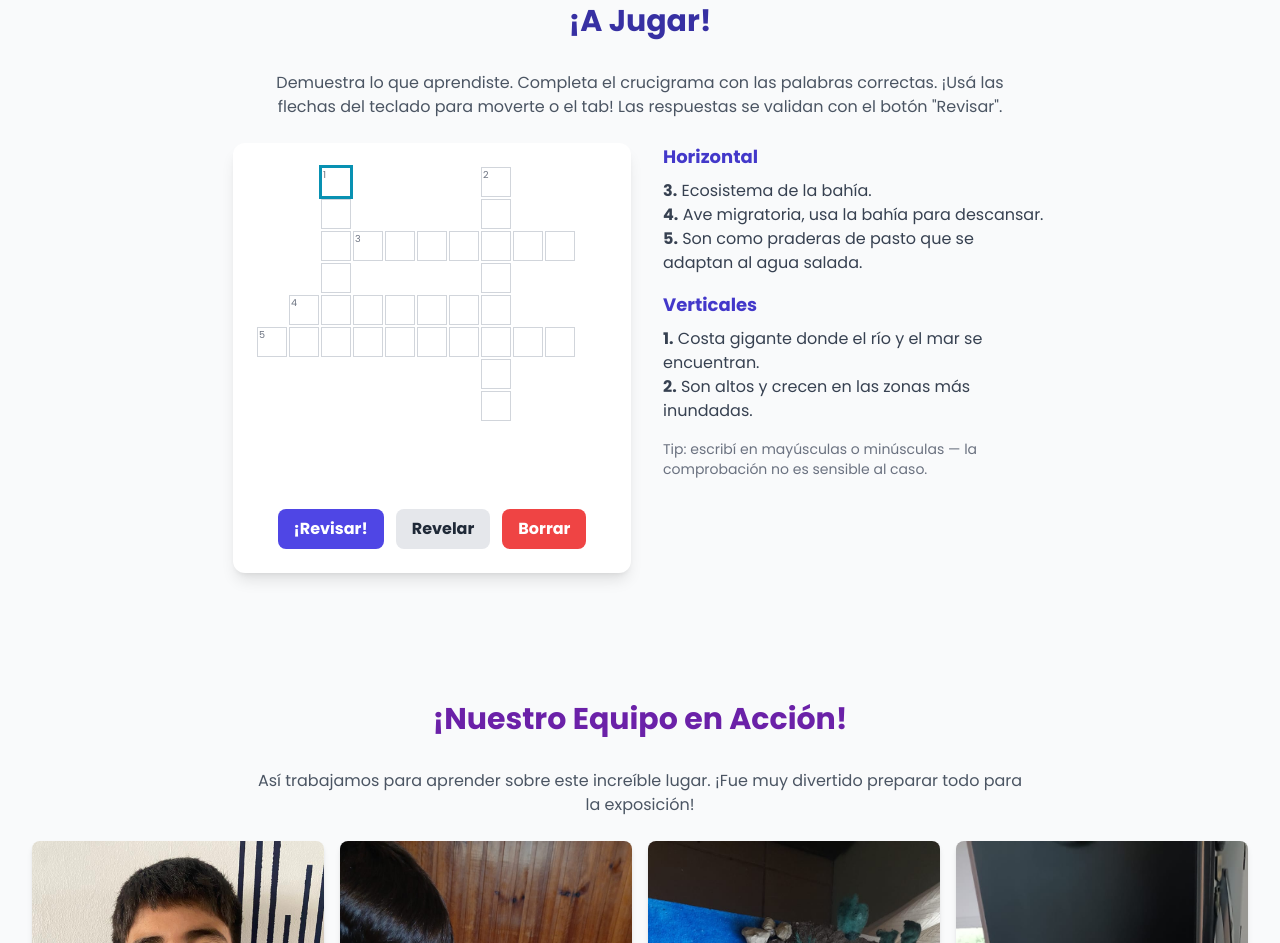
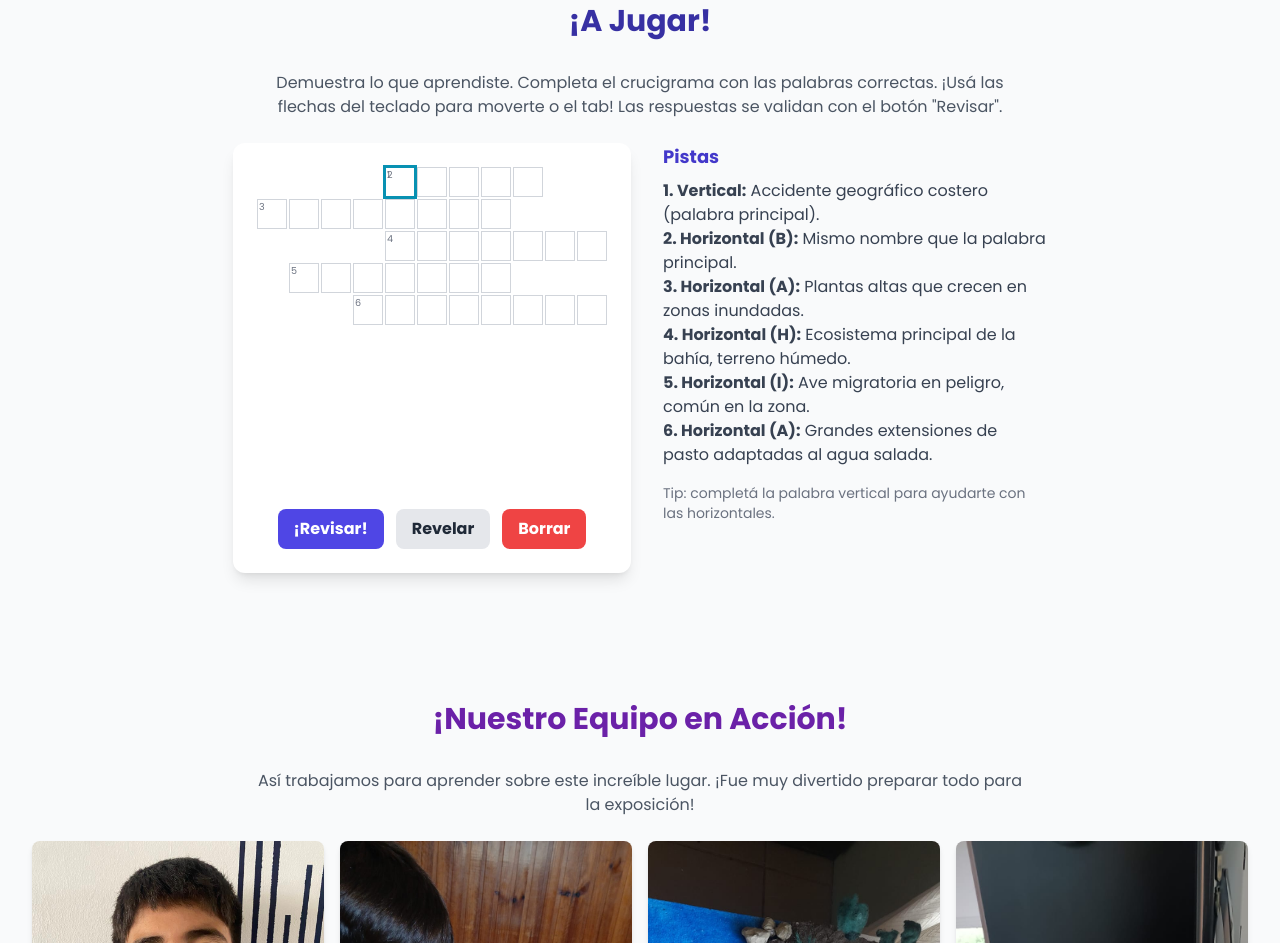
Before and after one commit to Bahia-Tech1/Bahia-Tech1.github.io, a plain HTML site: page index.html in a window 1280 px wide. Shown: the part 4050-4993 px from the top of the page. Drawn offline with nearby package versions, Linux system fonts and the light colour scheme.

Commit message:
Update index.html

```diff
--- a/index.html
+++ b/index.html
@@ -221,17 +221,15 @@
 
                 <div class="text-gray-700 max-w-sm">
                     <div class="mb-4">
-                        <h3 class="font-bold text-lg mb-2 text-indigo-700">Horizontal</h3>
-                        <p><span class="font-bold">3.</span> Ecosistema de la bahía.</p>
-                        <p><span class="font-bold">4.</span> Ave migratoria, usa la bahía para descansar.</p>
-                        <p><span class="font-bold">5.</span> Son como praderas de pasto que se adaptan al agua salada.</p>
+                        <h3 class="font-bold text-lg mb-2 text-indigo-700">Pistas</h3>
+                        <p><span class="font-bold">1. Vertical:</span> Accidente geográfico costero (palabra principal).</p>
+                        <p><span class="font-bold">2. Horizontal (B):</span> Mismo nombre que la palabra principal.</p>
+                        <p><span class="font-bold">3. Horizontal (A):</span> Plantas altas que crecen en zonas inundadas.</p>
+                        <p><span class="font-bold">4. Horizontal (H):</span> Ecosistema principal de la bahía, terreno húmedo.</p>
+                        <p><span class="font-bold">5. Horizontal (I):</span> Ave migratoria en peligro, común en la zona.</p>
+                        <p><span class="font-bold">6. Horizontal (A):</span> Grandes extensiones de pasto adaptadas al agua salada.</p>
                     </div>
-                    <div>
-                        <h3 class="font-bold text-lg mb-2 text-indigo-700">Verticales</h3>
-                        <p><span class="font-bold">1.</span> Costa gigante donde el río y el mar se encuentran.</p>
-                        <p><span class="font-bold">2.</span> Son altos y crecen en las zonas más inundadas.</p>
-                    </div>
-                    <p class="text-sm text-gray-500 mt-4">Tip: escribí en mayúsculas o minúsculas — la comprobación no es sensible al caso.</p>
+                    <p class="text-sm text-gray-500 mt-4">Tip: completá la palabra vertical para ayudarte con las horizontales.</p>
                 </div>
             </div>
         </section>
@@ -361,12 +359,16 @@
                 const gridRows = 10;
                 const gridCols = 11;
 
-                const words = [
-                    ['BAHIA',      0, 2, 'v', 1],
-                    ['JUNCALES',   0, 7, 'v', 2], // Posición corregida
-                    ['PANTANO',    2, 3, 'h', 3], // Palabra cambiada para que encaje
-                    ['GAVIOTA',    4, 1, 'h', 4],
-                    ['PASTIZALES', 5, 0, 'h', 5]
+              const words = [
+                    // La palabra central en formato de columna
+                    ['BAHIA',      0, 4, 'v', 1],
+
+                    // Las palabras horizontales que salen de cada letra de BAHIA
+                    ['BAHIA',      0, 4, 'h', 2], // Sale de la B
+                    ['JUNCALES',   1, 0, 'h', 3], // Sale de la A
+                    ['HUMEDAL',    2, 4, 'h', 4], // Sale de la H
+                    ['GAVIOTA',    3, 1, 'h', 5], // Sale de la I
+                    ['PASTIZALES', 4, 3, 'h', 6]  // Sale de la A
                 ];
 
                 crosswordContainer.innerHTML = '';
```
